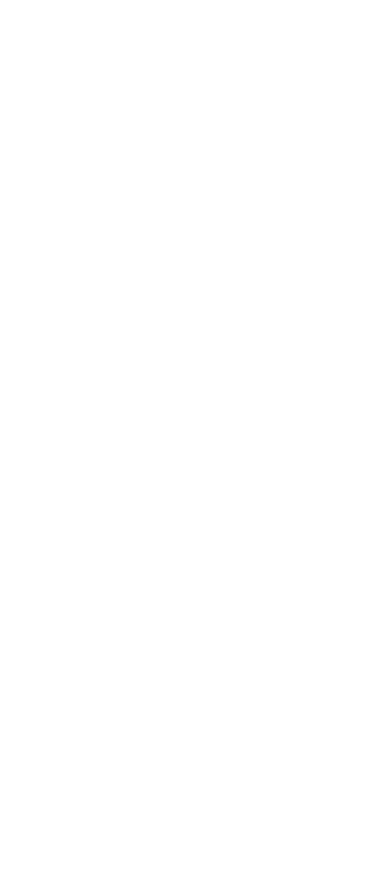
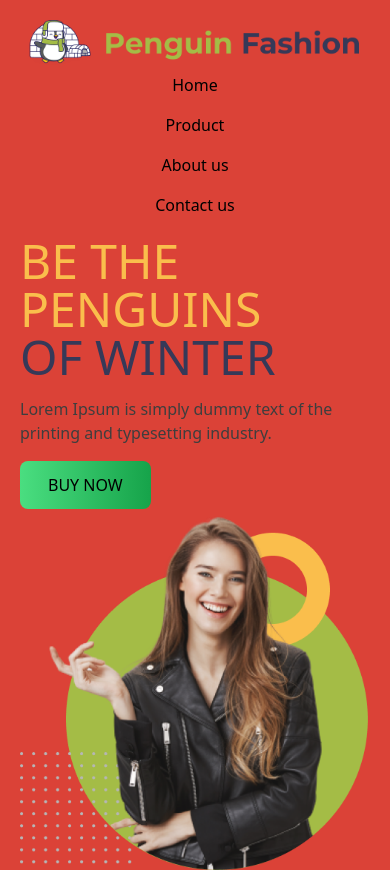
Before and after one commit to RIRony9898/penguin-fashion, a plain HTML site: page index.html in a window 390 px wide. Before the commit the page ends 844 px from the top, so only its background shows below. Drawn offline with nearby package versions, Linux system fonts and the light colour scheme.

Commit message:
Banner section complete with responsive

```diff
--- a/index.html
+++ b/index.html
@@ -7,10 +7,48 @@
     <!-- Tailwind CDN -->
     <script src="https://cdn.tailwindcss.com"></script>
   </head>
-  <body>
+  <body class="">
     <!-- Header Start -->
-    <header>
+    <header class="bg-[#db4237]">
+      <div class="container px-5 pt-3 lg:px-14 lg:pt-12 max-w-screen-lg mx-auto">
+        <!-- Navbar Start -->
+        <nav class="flex flex-col lg:flex-row justify-between items-center">
+          <div class="p-2 lg:w-48">
+            <img src="./assets/icons/logo.png" alt="" />
+          </div>
+          <div>
+            <ul
+              class="flex flex-col lg:flex-row justify-center items-center gap-4 lg:gap-12 text-base font-medium"
+            >
+              <li><a href="">Home</a></li>
+              <li><a href="">Product</a></li>
+              <li><a href="">About us</a></li>
+              <li><a href="">Contact us</a></li>
+            </ul>
+          </div>
+        </nav>
+        <!-- Navbar End -->
 
+        <!-- Banner Section Start-->
+        <div class="flex flex-col lg:flex-row  justify-between items-center mt-5 ">
+          <div>
+            <h1 class="text-5xl md:text-6xl lg:text-7xl text-[#FABE4C] uppercase">
+              Be the Penguins
+              <br />
+              <span class="text-[#363958]">of Winter</span>
+            </h1>
+            <p class="my-4 text-[#3E3E3E]">
+              Lorem Ipsum is simply dummy text of the printing and typesetting
+              industry.
+            </p>
+            <button class="bg-gradient-to-r from-green-400 to-green-600 px-7 py-3 rounded-lg ">BUY NOW</button>
+          </div>
+          <div>
+            <img src="./assets/images/model.png" alt="" />
+          </div>
+        </div>
+        <!-- Banner Section End-->
+      </div>
     </header>
     <!-- Header End -->
 
```
